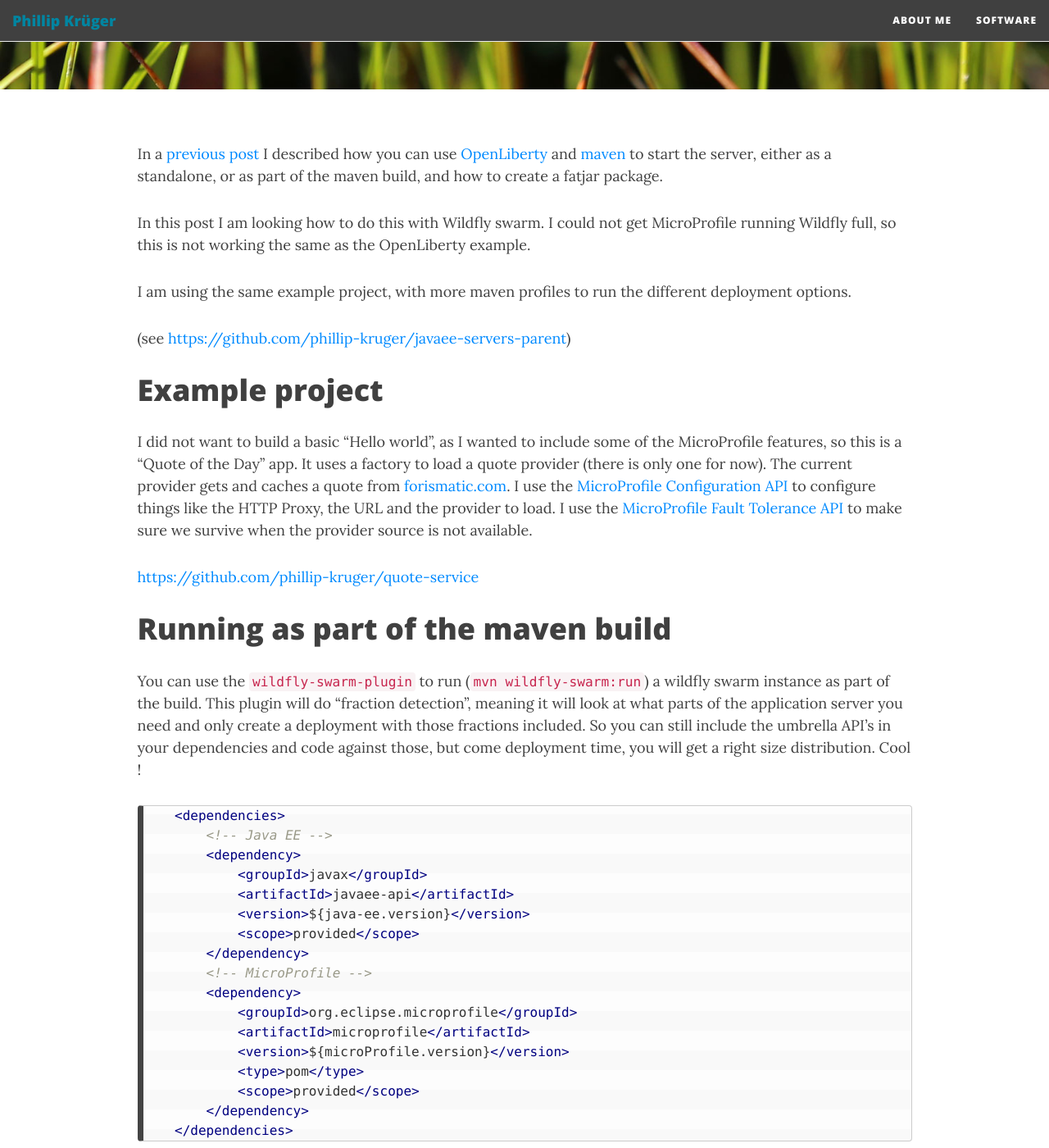
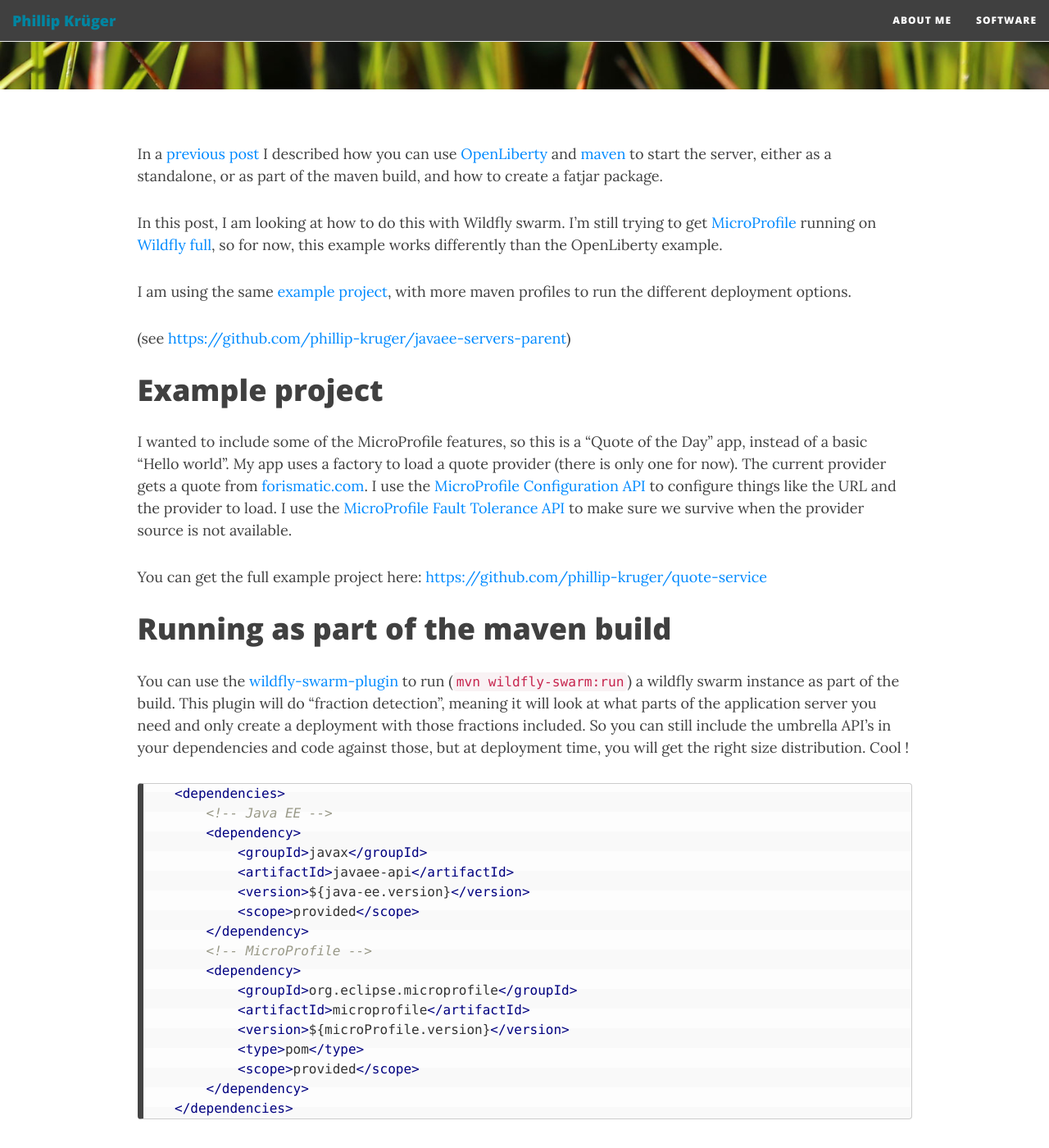
Before and after one commit to phillip-kruger/phillip-kruger.github.io, a Jekyll site: the page built from _posts/2017-12-24-hollowjars_deploymentscanner_and_why_wildflyswarm_is_cool.md, in a window 1280 px wide and 1400 px high, scrolled down 428 px. Shown: the whole window at 82% size. Built offline with Jekyll 4.4.1, drawn with Linux system fonts in a browser that asks for light colours; nearby versions of some CDN libraries; comment, search, counter and statistics services are not loaded; some of the changed text lies outside the part shown.

Commit message:
New blog post (Hollowjars ...) - Spellcheck

````diff
--- a/_posts/2017-12-24-hollowjars_deploymentscanner_and_why_wildflyswarm_is_cool.md
+++ b/_posts/2017-12-24-hollowjars_deploymentscanner_and_why_wildflyswarm_is_cool.md
@@ -8,27 +8,28 @@ bigimg: "/images/Hollowjars_DeploymentScanner_and_why_WildflySwarm_is_cool/banne
 In a [previous post](/post/fatjars_thinwars_and_why_openliberty_is_cool/) I described how you can use [OpenLiberty](https://openliberty.io/) and [maven](https://maven.apache.org/index.html)
 to start the server, either as a standalone, or as part of the maven build, and how to create a fatjar package.
 
-In this post I am looking how to do this with Wildfly swarm. I could not get MicroProfile running Wildfly full, so this is not working the same as the OpenLiberty example.
+In this post, I am looking at how to do this with Wildfly swarm. I'm still trying to get [MicroProfile](https://microprofile.io/) running on [Wildfly full](http://wildfly.org/), so for now, this example works differently than the OpenLiberty example.
 
-I am using the same example project, with more maven profiles to run the different deployment options.
+I am using the same [example project](https://github.com/phillip-kruger/quote-service), with more maven profiles to run the different deployment options.
 
 (see [https://github.com/phillip-kruger/javaee-servers-parent](https://github.com/phillip-kruger/javaee-servers-parent))
 
 # Example project
 
-I did not want to build a basic "Hello world", as I wanted to include some of the MicroProfile features, so this is a "Quote of the Day" app.
-It uses a factory to load a quote provider (there is only one for now). The current provider gets and caches a quote from [forismatic.com](http://forismatic.com/en/api/).
+I wanted to include some of the MicroProfile features, so this is a "Quote of the Day" app, instead of a basic "Hello world".
+My app uses a factory to load a quote provider (there is only one for now). The current provider gets a quote from [forismatic.com](http://forismatic.com/en/api/).
 I use the [MicroProfile Configuration API](https://www.ibm.com/support/knowledgecenter/en/was_beta_liberty/com.ibm.websphere.wlp.nd.multiplatform.doc/ae/cwlp_microprofile_overview.html)
-to configure things like the HTTP Proxy, the URL and the provider to load. I use the [MicroProfile Fault Tolerance API](https://www.ibm.com/support/knowledgecenter/en/was_beta_liberty/com.ibm.websphere.liberty.autogen.beta.doc/ae/rwlp_feature_mpFaultTolerance-1.0.html)
+to configure things like the URL and the provider to load. I use the [MicroProfile Fault Tolerance API](https://www.ibm.com/support/knowledgecenter/en/was_beta_liberty/com.ibm.websphere.liberty.autogen.beta.doc/ae/rwlp_feature_mpFaultTolerance-1.0.html)
 to make sure we survive when the provider source is not available.
 
-[https://github.com/phillip-kruger/quote-service](https://github.com/phillip-kruger/quote-service)
+You can get the full example project here: [https://github.com/phillip-kruger/quote-service](https://github.com/phillip-kruger/quote-service)
 
 # Running as part of the maven build
 
-You can use the `wildfly-swarm-plugin` to run (`mvn wildfly-swarm:run`) a wildfly swarm instance as part of the build. This plugin will do "fraction detection", meaning it will look at what parts of the application server you need
-and only create a deployment with those fractions included. So you can still include the umbrella API's in your dependencies and code against those, but come deployment time, you will get
-a right size distribution. Cool !
+You can use the [wildfly-swarm-plugin](https://wildfly-swarm.gitbooks.io/wildfly-swarm-users-guide/content/getting-started/tooling/maven-plugin.html) to run (`mvn wildfly-swarm:run`) a wildfly swarm instance as part of the build.
+This plugin will do "fraction detection", meaning it will look at what parts of the application server you need
+and only create a deployment with those fractions included. So you can still include the umbrella API's in your dependencies and code against those, but at deployment time, you will get
+the right size distribution. Cool !
 
 ```xml
     <dependencies>
@@ -50,8 +51,8 @@ a right size distribution. Cool !
     </dependencies>
 ```
 
-I could not get filter resource to work using the run target. Seems like the plugin use the original source file before filter. I always use filtering when including HTML files that
-reference [webjars](https://www.webjars.org/), so this did not work for me.
+I always use filtering when including HTML files that
+reference [webjars](https://www.webjars.org/), but it seems like the plugin uses the original source file before filter applies, so I had to find an alternative.
 
 ```xml
     <plugin>
````
Also changed, not shown: other parts of _posts/2017-12-24-hollowjars_deploymentscanner_and_why_wildflyswarm_is_cool.md (+4 -4 lines), _posts/2017-11-12-fatjars_thinwars_and_why_openliberty_is_cool.md (+2 -2 lines).
